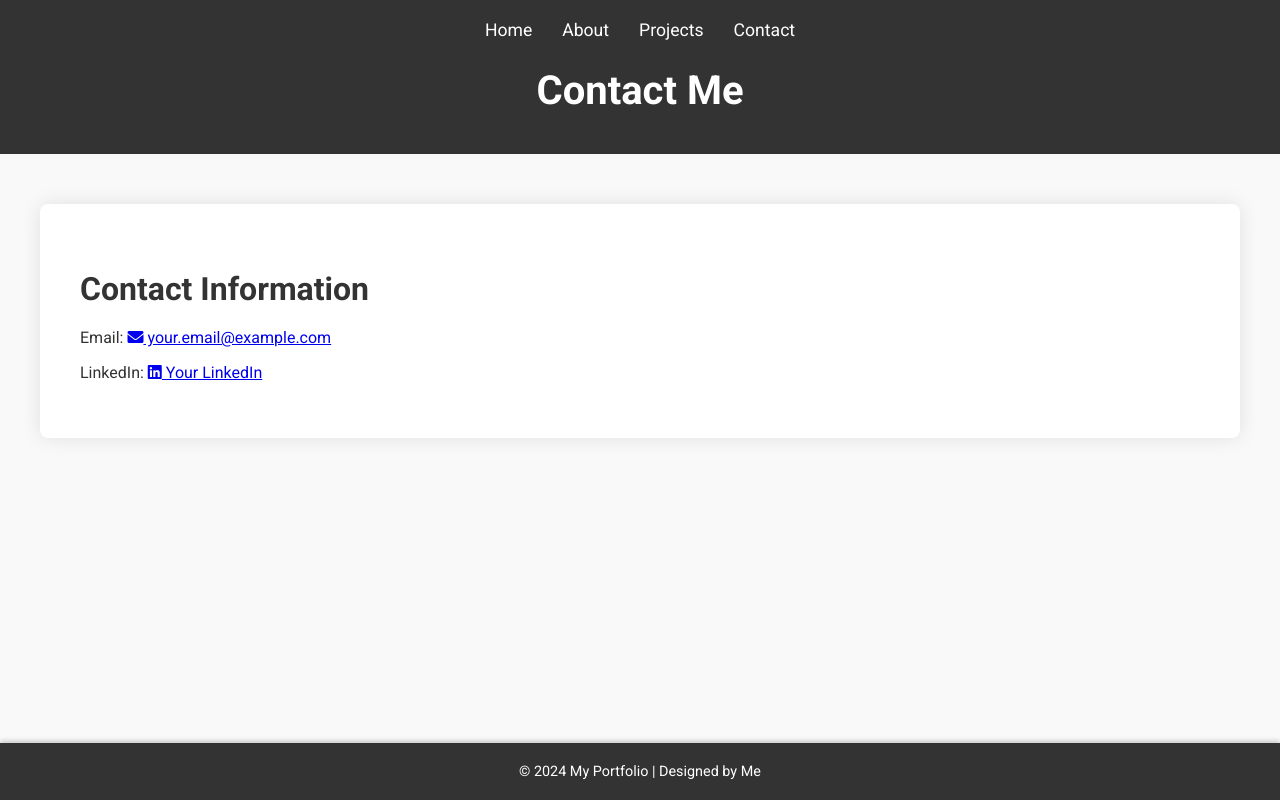
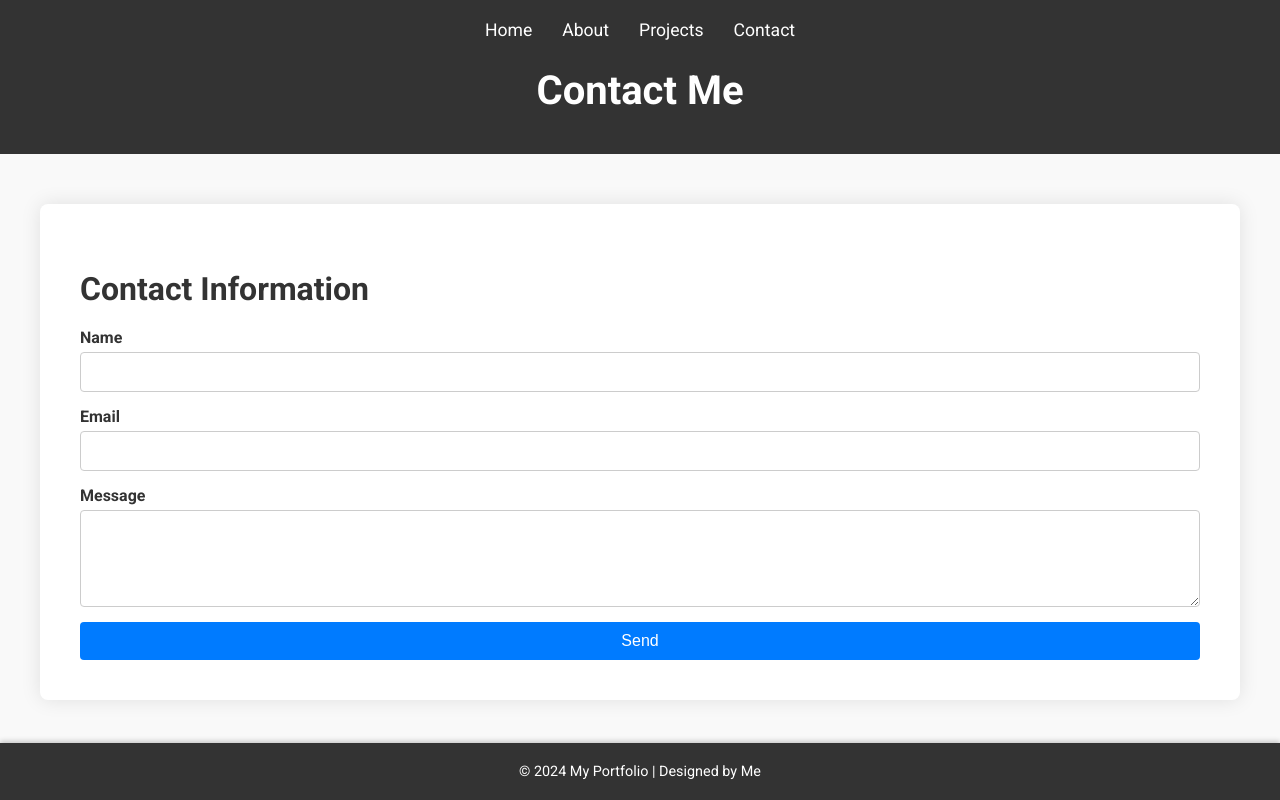
Before and after one commit to T0m33/chat-made-website, a plain HTML site: page contact.html in a window 1280 px wide. Drawn offline with Linux system fonts and the light colour scheme.

Commit message:
remove drop down, add contact form

```diff
--- a/contact.html
+++ b/contact.html
@@ -25,8 +25,18 @@
     <main>
         <section class="contact">
             <h2>Contact Information</h2>
-            <p>Email: <a href="mailto:your.email@example.com"><i class="fas fa-envelope"></i> your.email@example.com</a></p>
-            <p>LinkedIn: <a href="https://www.linkedin.com/in/yourusername/"><i class="fab fa-linkedin"></i> Your LinkedIn</a></p>
+            <form action="https://formspree.io/f/YOUR_FORM_ID" method="POST">
+                <label for="name">Name</label>
+                <input type="text" id="name" name="name" required>
+
+                <label for="email">Email</label>
+                <input type="email" id="email" name="_replyto" required>
+
+                <label for="message">Message</label>
+                <textarea id="message" name="message" rows="5" required></textarea>
+
+                <button type="submit">Send</button>
+            </form>
         </section>
     </main>
     <footer>
--- a/css/styles.css
+++ b/css/styles.css
@@ -112,3 +112,37 @@ footer p {
     margin: 0;
     font-size: 0.9em;
 }
+
+/* Contact Form Styles */
+form {
+    display: flex;
+    flex-direction: column;
+}
+
+form label {
+    margin-bottom: 5px;
+    font-weight: bold;
+}
+
+form input, form textarea {
+    margin-bottom: 15px;
+    padding: 10px;
+    border: 1px solid #ccc;
+    border-radius: 4px;
+    font-size: 1em;
+}
+
+form button {
+    padding: 10px 20px;
+    border: none;
+    border-radius: 4px;
+    background-color: #007bff;
+    color: #fff;
+    font-size: 1em;
+    cursor: pointer;
+    transition: background-color 0.3s;
+}
+
+form button:hover {
+    background-color: #0056b3;
+}
```
